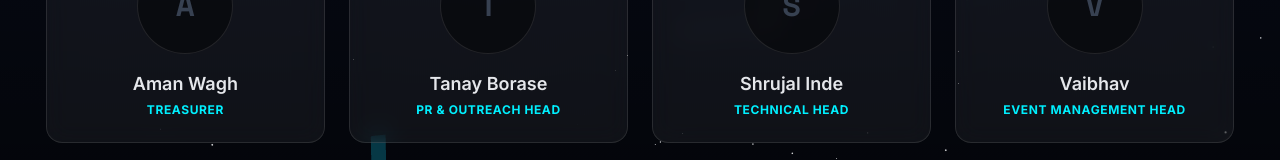
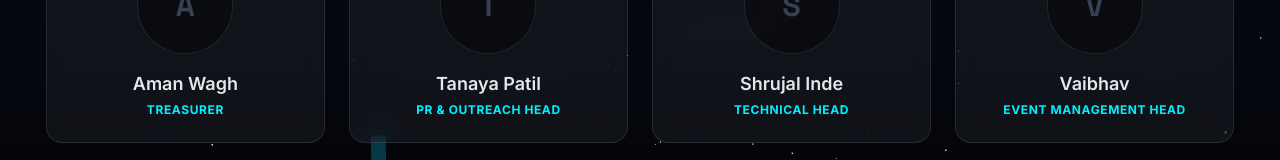
Before and after one commit to shyamy1206-ux/ECSA-Portal, a Next.js app: page /bod in a window 1280 px wide. Shown: the part 565-725 px from the top of the page. Built offline with nearby package versions, Linux system fonts and the light colour scheme.

Commit message:
Update PR & Outreach Head

```diff
--- a/app/bod/page.tsx
+++ b/app/bod/page.tsx
@@ -6,7 +6,7 @@ const BOD_MEMBERS = [
   { role: "Secretary", name: "Ojas Sulakhe" },
   { role: "Joint Secretary", name: "Vrushabh Yeole", highlight: true },
   { role: "Treasurer", name: "Aman Wagh" },
-  { role: "PR & Outreach Head", name: "Tanay Borase" },
+  { role: "PR & Outreach Head", name: "Tanaya Patil" },
   { role: "Technical Head", name: "Shrujal Inde" },
   { role: "Event Management Head", name: "Vaibhav" },
   { role: "Social Media & Publicity Head", name: "Pranav Borkar" },
```
